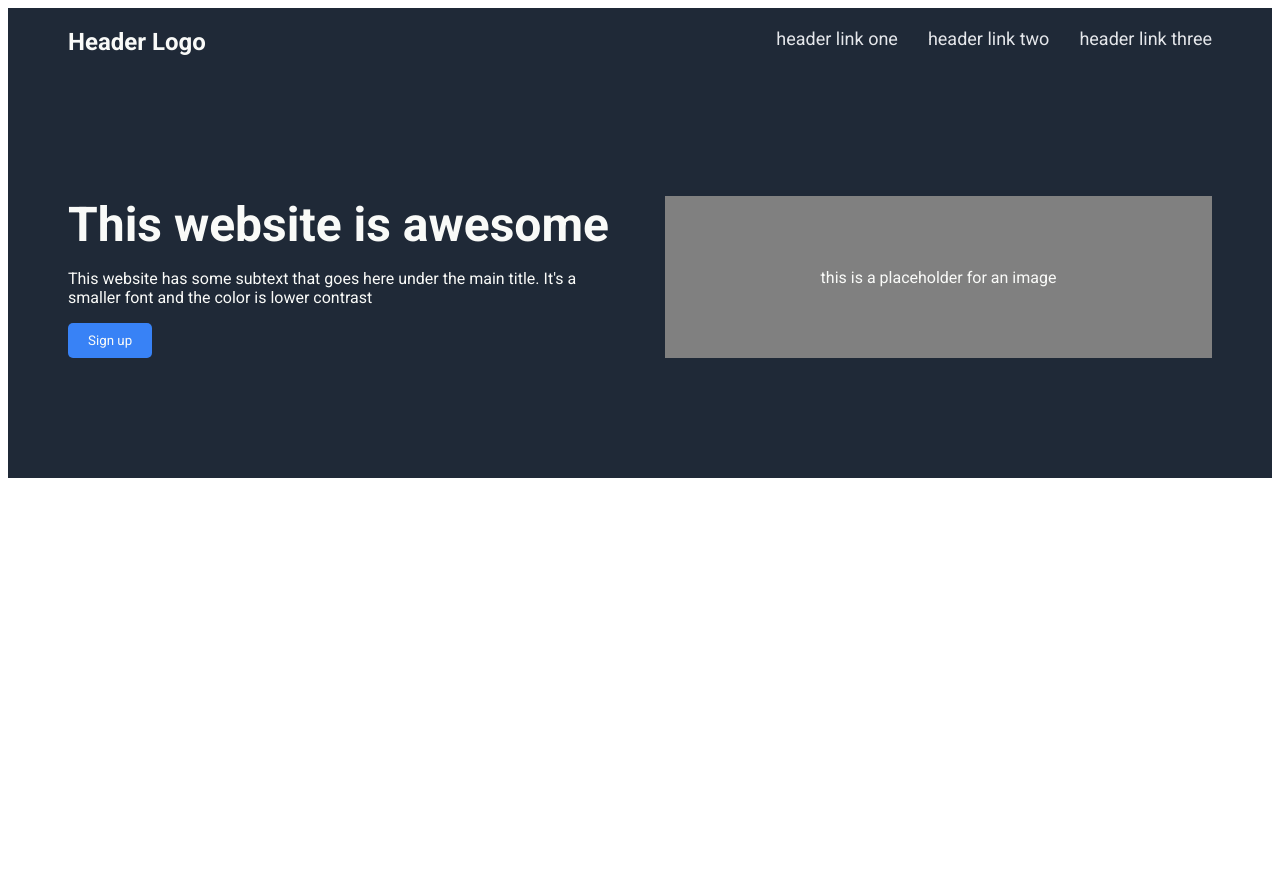
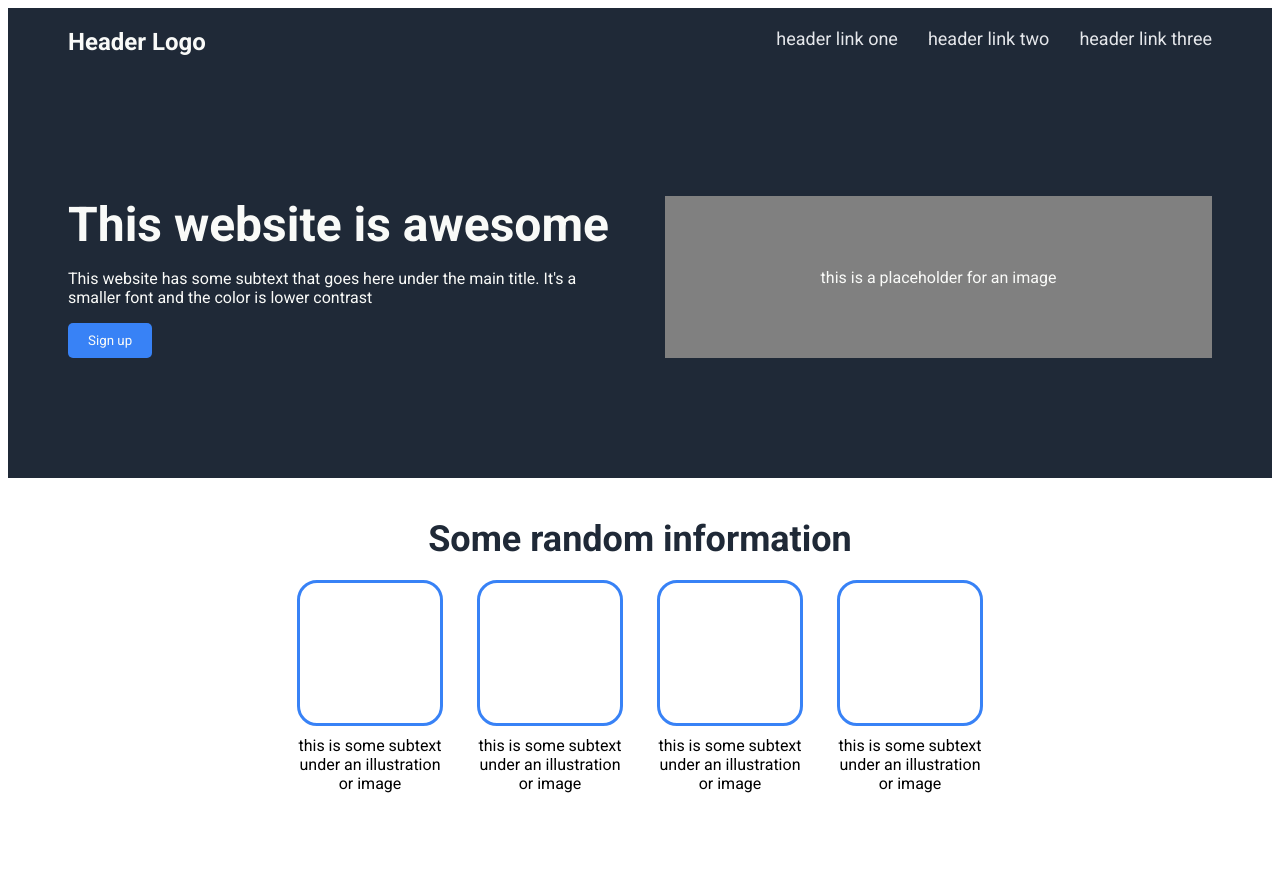
Before and after one commit to munkh125/landing-page, a plain HTML site: page index.html in a window 1280 px wide. Before the commit the page ends 800 px from the top, so only its background shows below. Drawn offline with Linux system fonts and the light colour scheme.

Commit message:
Added info section

```diff
--- a/index.html
+++ b/index.html
@@ -10,13 +10,14 @@
     <title>Document</title>
 </head>
 <body>
+    <!--Header-->
     <div class="hero">
         <div class="navbar">
             <div class="header-logo-text">Header Logo</div>
                 <div class="secondary">
-                    <div class="header-secondary-text">header link one</div>
-                    <div class="header-secondary-text">header link two</div>
-                    <div class="header-secondary-text">header link three</div>
+                    <div class="header-secondary-text"><a href="#">header link one</a></div>
+                    <div class="header-secondary-text"><a href="#">header link two</a></div>
+                    <div class="header-secondary-text"><a href="#">header link three</a></div>
                 </div>
             </div>
 
@@ -31,11 +32,22 @@
             </div>
             <div class="header-right"><p>this is a placeholder for an image</p></div>
         </div>
-
     </div>
-    <div class="info"></div>
+    <!--Info-->
+    <div class="info">
+        <div class="info-header">Some random information</div>
+        <div class="blocks">
+            <div class="square"><div class="info-block"></div><div class="info-text">this is some subtext under an illustration or image</div></div>
+            <div class="square"><div class="info-block"></div><div class="info-text">this is some subtext under an illustration or image</div></div>
+            <div class="square"><div class="info-block"></div><div class="info-text">this is some subtext under an illustration or image</div></div>
+            <div class="square"><div class="info-block"></div><div class="info-text">this is some subtext under an illustration or image</div></div>
+        </div>
+    </div>
+    <!--Quote-->
     <div class="quote"></div>
+    <!--Sign Up-->
     <div class="signup"></div>
+    <!--Footer-->
     <div class="footer"></div>
 </body>
 </html>
--- a/style.css
+++ b/style.css
@@ -1,5 +1,10 @@
 *{
     font-family: Roboto;
+}
+a{
+    text-decoration: none;
+    font-size: 18px;
+    color: #e5e7eb;
 }
 .hero{
     background-color: #1F2937;
@@ -58,3 +63,43 @@
     color: #f9faf8;
     padding: 10px 20px;
 }
+
+.info-header{
+    font-size: 36px;
+    font-weight: bolder;
+    color: #1F2937;
+    text-align: center;
+    padding: 20px;
+}
+.blocks{
+    display: flex;
+    flex-flow: row wrap;
+    column-gap: 30px;
+    justify-content: center;
+}
+.square{
+    display: flex;
+    flex-flow: column nowrap;
+    align-items: center;
+    justify-content: center;
+    row-gap: 10px;
+}
+.info-block{
+    border: #3882F6;
+    border-style: solid;
+    border-radius: 20px;
+    background-color: transparent;
+    width: 140px;
+    height: 140px;
+    order: 1;
+}
+.info-text{
+    width: 150px;
+    height: 100px;
+    order: 2;
+    text-align: center;
+    font-size: 16px;
+}
+.info{
+    padding: 20px 10px 40px 10px;
+}
```
